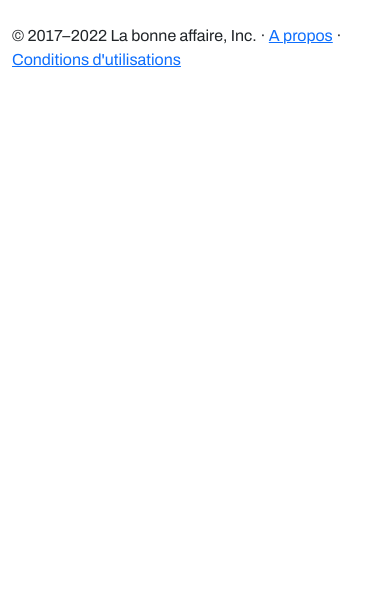
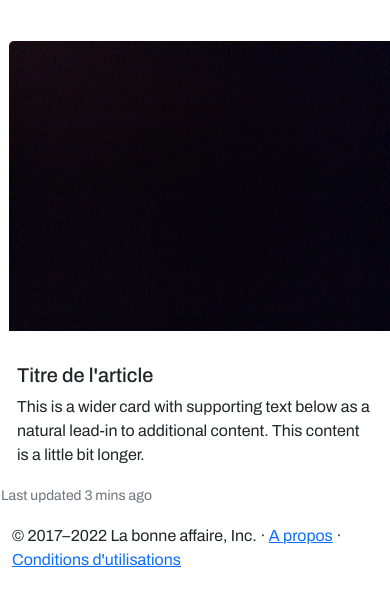
Before and after one commit to n4thans/LaBonneAffaire, a Symfony app: template templates/annonces/annonces.html.twig in a window 390 px wide; the page is wider, and only the part inside the window is pictured. Shown: the part 70-676 px from the top of that part. Run offline with Twig, Linux system fonts and the light colour scheme; the template is opened without the code that fills it, so the values that code supplies are empty; some libraries are stand-ins or nearby versions.

Commit message:
modif page annonce

```diff
--- a/templates/annonces/annonces.html.twig
+++ b/templates/annonces/annonces.html.twig
@@ -3,5 +3,18 @@
 {% block title %}Annonces{% endblock %}
 
 {% block body %}
-
+<div class="card mb-3 pl-4 border border-white">
+    <div class="row no-gutters">
+      <div class="col-md-4">
+        <img src={{asset('media/image.jpeg')}} class="card-img-top mx-2 my-3">
+      </div>
+      <div class="col-md-8">
+        <div class="card-body">
+          <h5 class="card-title">Titre de l'article</h5>
+          <p class="card-text">This is a wider card with supporting text below as a natural lead-in to additional content. This content is a little bit longer.</p>
+        </div>
+        <p class="card-text"><small class="text-muted">Last updated 3 mins ago</small></p>
+      </div>
+    </div>
+  </div>
 {% endblock %}
```
